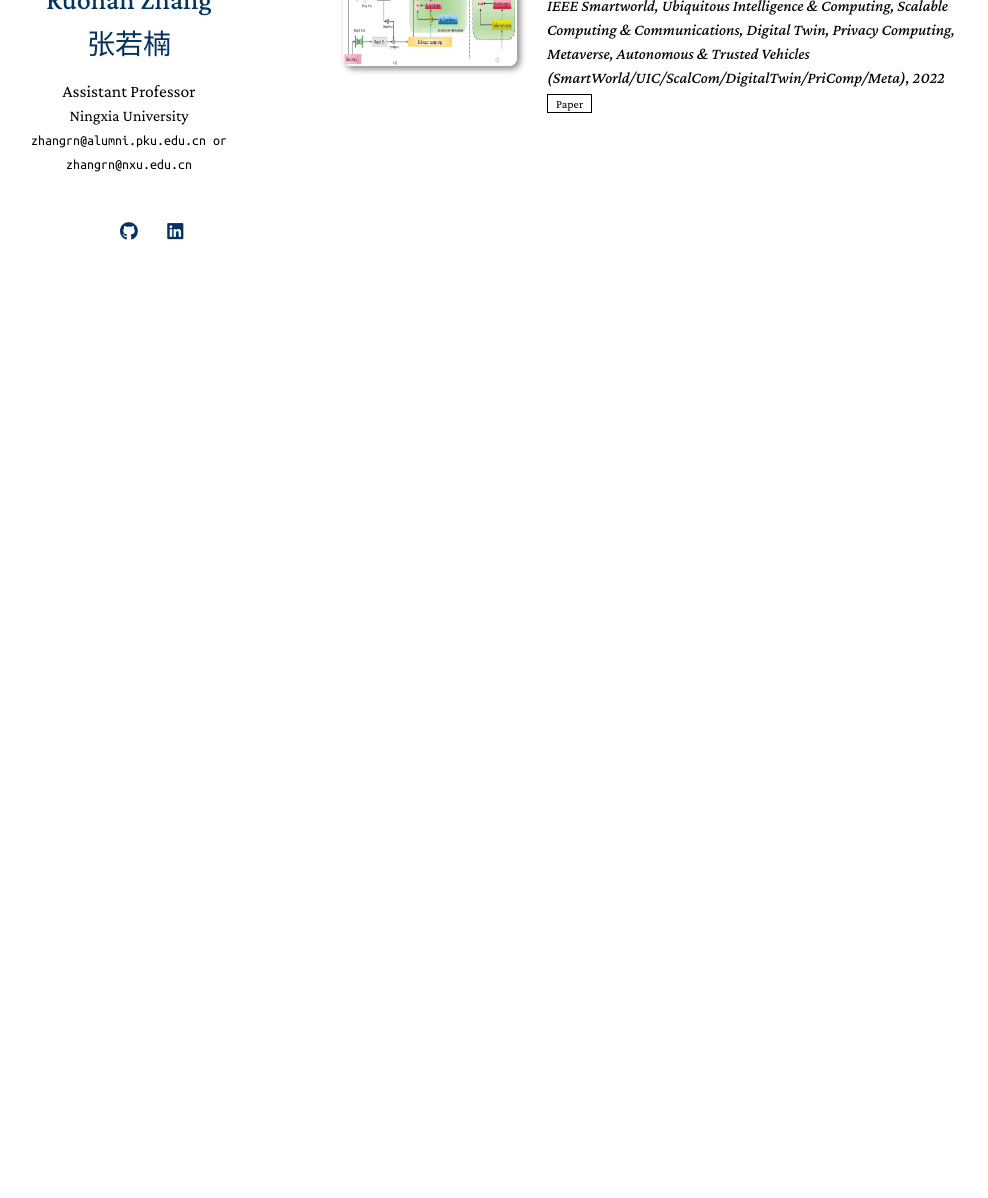
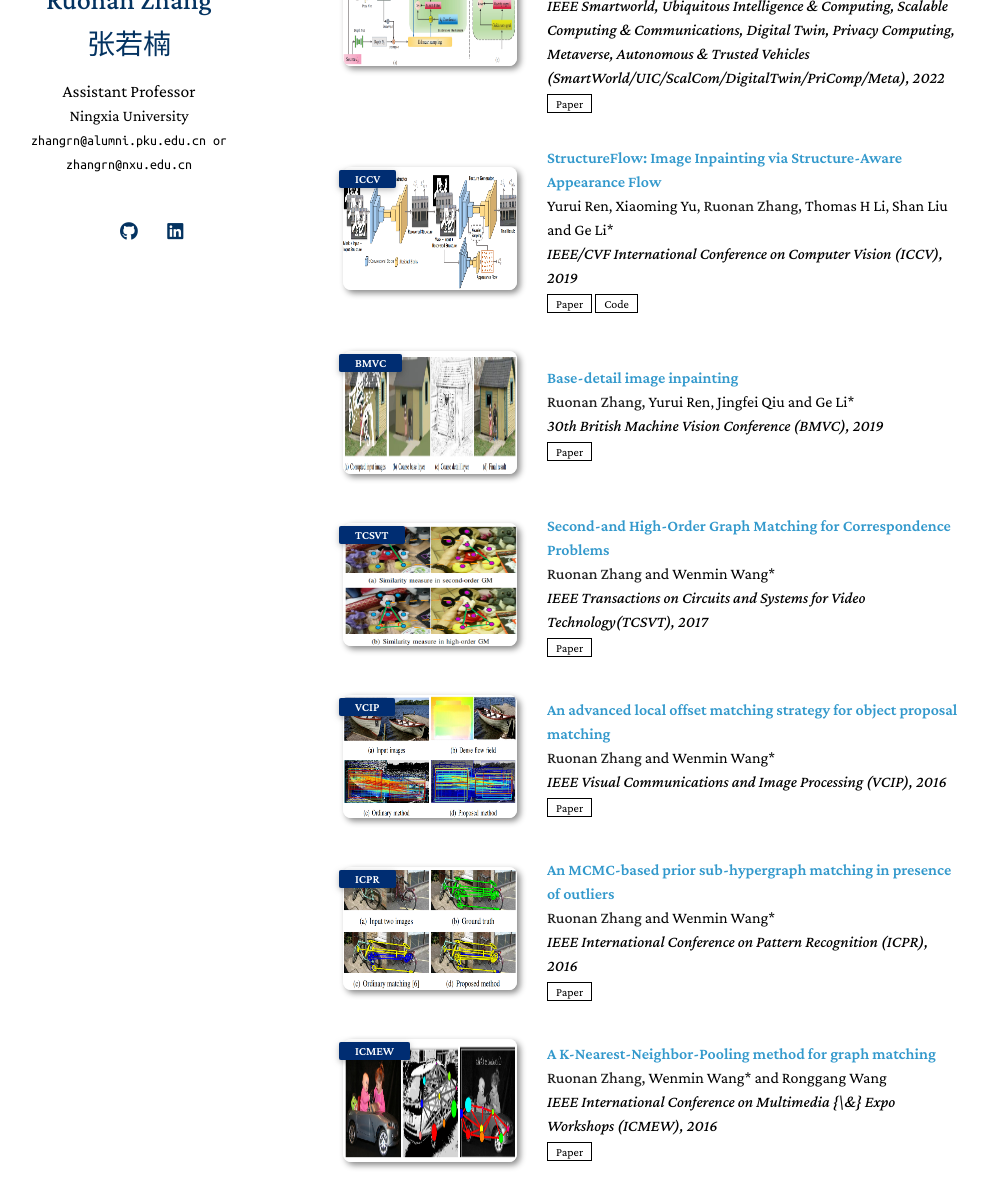
Before and after one commit to Smile232323/Smile232323.github.io, a Jekyll site: the page built from index.md, in a window 1280 px wide and 1400 px high, scrolled down 3491 px. Shown: the part 202-1400 px from the top of the window, without its empty margins (147-1135 px from the left). Built offline with Jekyll 4.4.1, drawn with Linux system fonts in a browser that asks for light colours; a style sheet for code colours, icons or effects is not loaded; our own code applies the rules of GitHub Pages for plain Markdown files; before the commit the page ends 3933 px from its top, so only the background shows below that.

Commit message:
updata all publications

```diff
--- a/_data/publications.yml
+++ b/_data/publications.yml
@@ -166,3 +166,75 @@ main:
     bibtex:
     notes:
     image: ./assets/img/14.png
+
+  - title: "StructureFlow: Image Inpainting via Structure-Aware Appearance Flow"
+    authors: Yurui Ren, Xiaoming Yu, <strong>Ruonan Zhang,</strong> Thomas H Li, Shan Liu and Ge Li*
+    conference_short: ICCV
+    conference: IEEE/CVF International Conference on Computer Vision (ICCV), 2019
+    pdf:
+    Paper: https://openaccess.thecvf.com/content_ICCV_2019/papers/Ren_StructureFlow_Image_Inpainting_via_Structure-Aware_Appearance_Flow_ICCV_2019_paper.pdf
+    code: https://github.com/RenYurui/StructureFlow
+    page:
+    bibtex:
+    notes:
+    image: ./assets/img/15.png
+
+  - title: "Base-detail image inpainting"
+    authors: <strong>Ruonan Zhang,</strong> Yurui Ren, Jingfei Qiu and Ge Li*
+    conference_short: BMVC
+    conference: 30th British Machine Vision Conference (BMVC), 2019
+    pdf:
+    Paper: https://www.semanticscholar.org/paper/Base-detail-image-inpainting-Zhang-Ren/f429d3d2c27c0646452ca9a02be2ac026cc28353
+    code:
+    page:
+    bibtex:
+    notes:
+    image: ./assets/img/16.png
+
+  - title: "Second-and High-Order Graph Matching for Correspondence Problems"
+    authors: <strong>Ruonan Zhang</strong> and Wenmin Wang*
+    conference_short: TCSVT
+    conference: IEEE Transactions on Circuits and Systems for Video Technology(TCSVT), 2017
+    pdf:
+    Paper: https://ieeexplore.ieee.org/document/7954631
+    code:
+    page:
+    bibtex:
+    notes:
+    image: ./assets/img/17.png
+
+  - title: "An advanced local offset matching strategy for object proposal matching"
+    authors: <strong>Ruonan Zhang</strong> and Wenmin Wang*
+    conference_short: VCIP
+    conference: IEEE Visual Communications and Image Processing (VCIP), 2016
+    pdf:
+    Paper: https://ieeexplore.ieee.org/document/7805495
+    code:
+    page:
+    bibtex:
+    notes:
+    image: ./assets/img/18.png
+
+  - title: "An MCMC-based prior sub-hypergraph matching in presence of outliers"
+    authors: <strong>Ruonan Zhang</strong> and Wenmin Wang*
+    conference_short: ICPR
+    conference: IEEE International Conference on Pattern Recognition (ICPR), 2016
+    pdf:
+    Paper: https://ieeexplore.ieee.org/document/7899733
+    code:
+    page:
+    bibtex:
+    notes:
+    image: ./assets/img/19.png
+
+  - title: "A K-Nearest-Neighbor-Pooling method for graph matching"
+    authors: <strong>Ruonan Zhang,</strong> Wenmin Wang* and Ronggang Wang
+    conference_short: ICMEW
+    conference: IEEE International Conference on Multimedia {\&} Expo Workshops (ICMEW), 2016
+    pdf:
+    Paper: https://ieeexplore.ieee.org/document/7574742
+    code:
+    page:
+    bibtex:
+    notes:
+    image: ./assets/img/20.png
```
Also changed, not shown: assets/img/15.png (added), assets/img/16.png (added), assets/img/17.png (added), assets/img/18.png (added), assets/img/19.png (added), assets/img/20.png (added).
